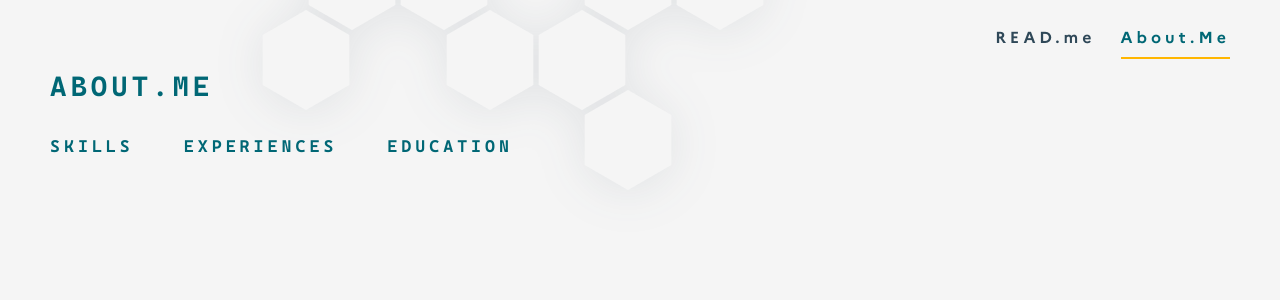
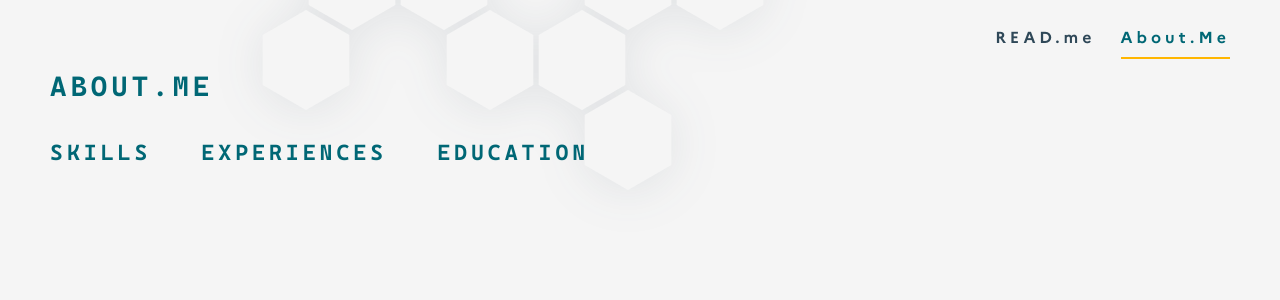
Before and after one commit to MaiaDS/portfolio, a Next.js app: page /aboutme in a window 1280 px wide. Shown: the top 300 px of the page. Built offline with nearby package versions, Linux system fonts and the light colour scheme.

Commit message:
about.me: add experiences and education

```diff
--- a/src/pages/aboutme.tsx
+++ b/src/pages/aboutme.tsx
@@ -1,4 +1,6 @@
 import { BeehiveSVG } from '@/components/BeehiveSVG'
+import Educations from '@/components/educations/Education'
+import Experiences from '@/components/experiences/Experiences'
 import MainLayout from '@/components/layout/MainLayout'
 import Skills from '@/components/skills/Skills'
 import { StyledAboutMe } from '@/styles/pages/StyledAboutMe'
@@ -11,7 +13,7 @@ const AboutMe = () => {
 
     const tabs = ['Skills', 'Experiences', 'Education']
 
-    const selectedTab = query ? Object.keys(router.query)[0] : 'Skills'
+    const selectedTab = query ? Object.keys(router.query)[0] : tabs[0]
 
     const isSelected = (tab: string) => {
         return selectedTab === tab
@@ -29,17 +31,15 @@ const AboutMe = () => {
                                     <Link
                                         href={{ pathname: '/aboutme', query: tab }}
                                         className={`title ${isSelected(tab) ? 'selected' : ''}`}>
-                                        {tab}
+                                        <h2>{tab}</h2>
                                     </Link>
                                 </li>
                             ))}
                         </ul>
                     </nav>
-                    <section>
-                        {selectedTab === 'Skills' && <Skills />}
-                        {selectedTab === 'Experiences' && <p>Experiences</p>}
-                        {selectedTab === 'Education' && <p>Education</p>}
-                    </section>
+                    {selectedTab === tabs[0] && <Skills />}
+                    {selectedTab === tabs[1] && <Experiences />}
+                    {selectedTab === tabs[2] && <Educations />}
                 </div>
                 <BeehiveSVG />
             </StyledAboutMe>
```
